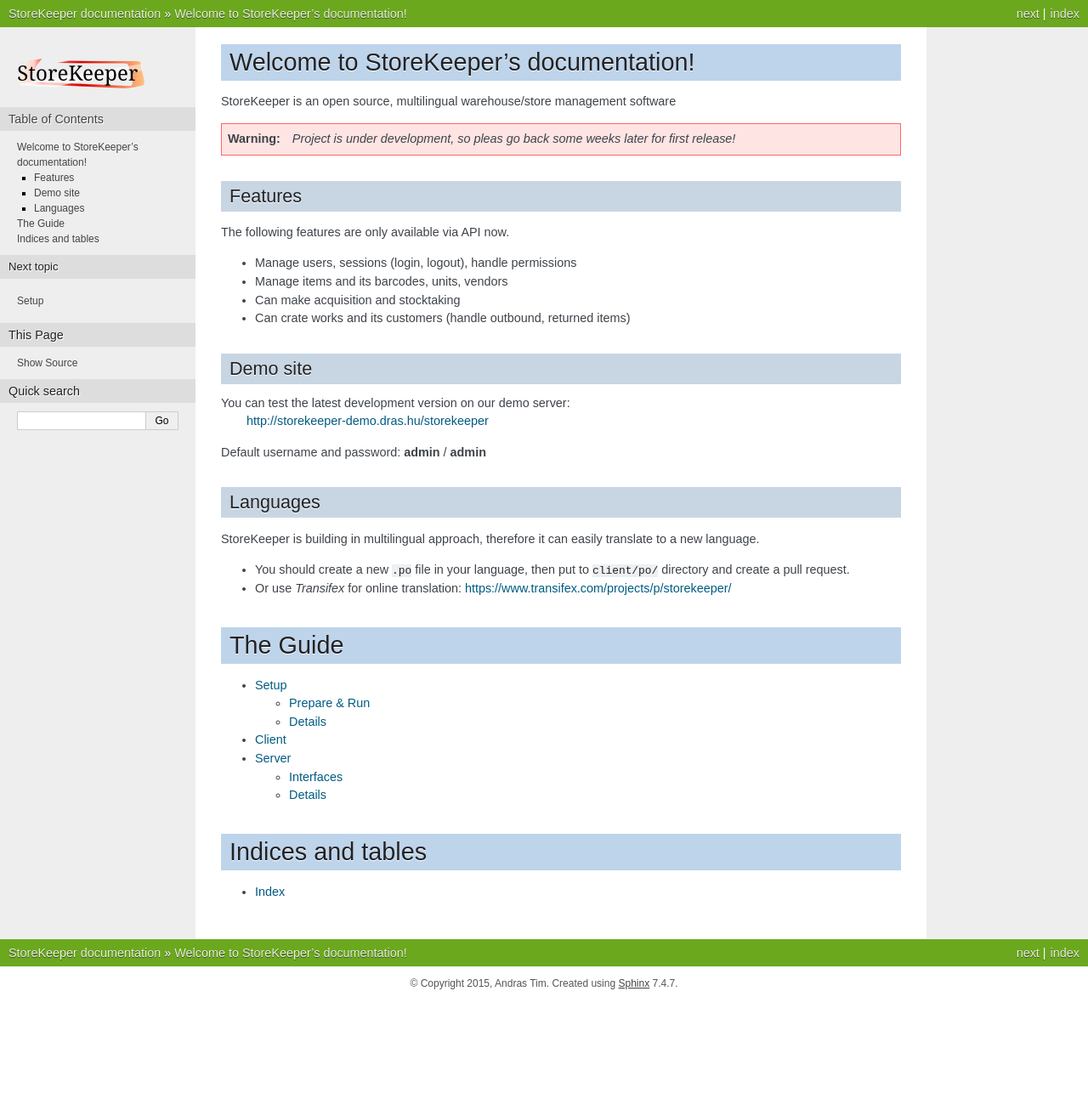
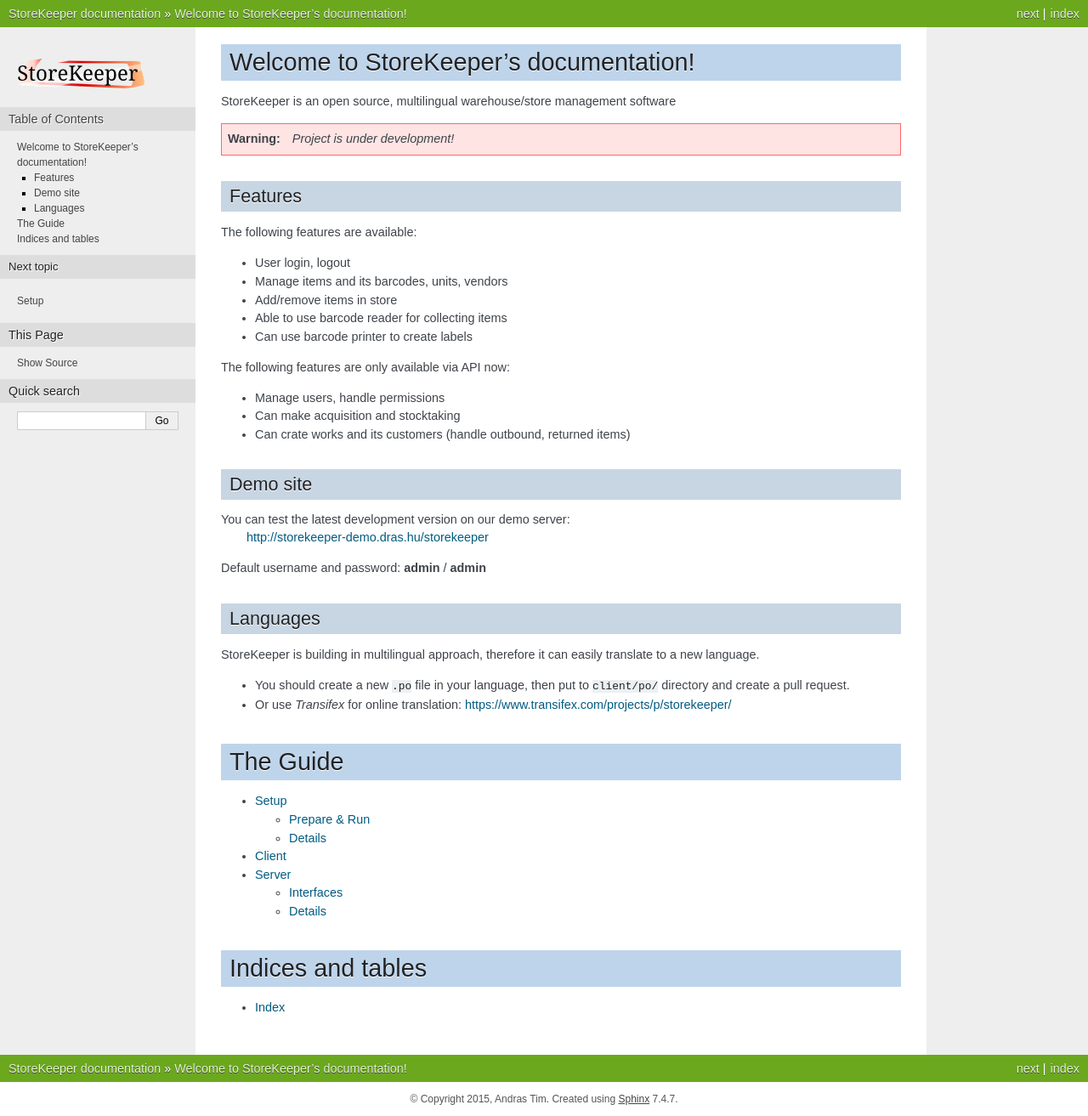
Before and after one commit to andras-tim/StoreKeeper, a Sphinx documentation site: the page built from docs/index.rst, in a window 1280 px wide. Shown: the whole page at 85% size. Built offline with Sphinx 7.4.7, drawn with Linux system fonts in a browser that asks for light colours; pages that are not in the unit, such as notebooks, are missing from menus; the version number could not be read and is left out; before the commit the page ends 1177 px from its top, so only the background shows below that.

```diff
--- a/VERSION.json
+++ b/VERSION.json
@@ -1 +1 @@
-[0, 1, 0, "alpha"]
+[0, 1, 0]
--- a/docs/index.rst
+++ b/docs/index.rst
@@ -6,16 +6,23 @@ Welcome to StoreKeeper's documentation!
 StoreKeeper is an open source, multilingual warehouse/store management software
 
 .. warning::
-    *Project is under development, so pleas go back some weeks later for first release!*
+    *Project is under development!*
 
 
 Features
 --------
 
-The following features are only available via API now.
+The following features are available:
 
-* Manage users, sessions (login, logout), handle permissions
+* User login, logout
 * Manage items and its barcodes, units, vendors
+* Add/remove items in store
+* Able to use barcode reader for collecting items
+* Can use barcode printer to create labels
+
+The following features are only available via API now:
+
+* Manage users, handle permissions
 * Can make acquisition and stocktaking
 * Can crate works and its customers (handle outbound, returned items)
 
--- a/docs/setup.rst
+++ b/docs/setup.rst
@@ -11,7 +11,7 @@ Prepare & Run
 All commands can run with ``package.sh`` scripts what you want. All of these scripts has ``--help`` argument for
 available getting some info about the current module.
 
-   1. Install all dependencies: ``./package.sh install``
+   1. Install all dependencies: ``./package.sh -p install``
    2. Make default configuration files: ``./package.sh make_defaults``
    3. Check the ``config/config.yml`` for database and other settings
    4. Prepare database: ``./package.sh create_database``
```
Also changed, not shown: CHANGELOG.md (added, +18 -0 lines), README.rst (+11 -4 lines).
